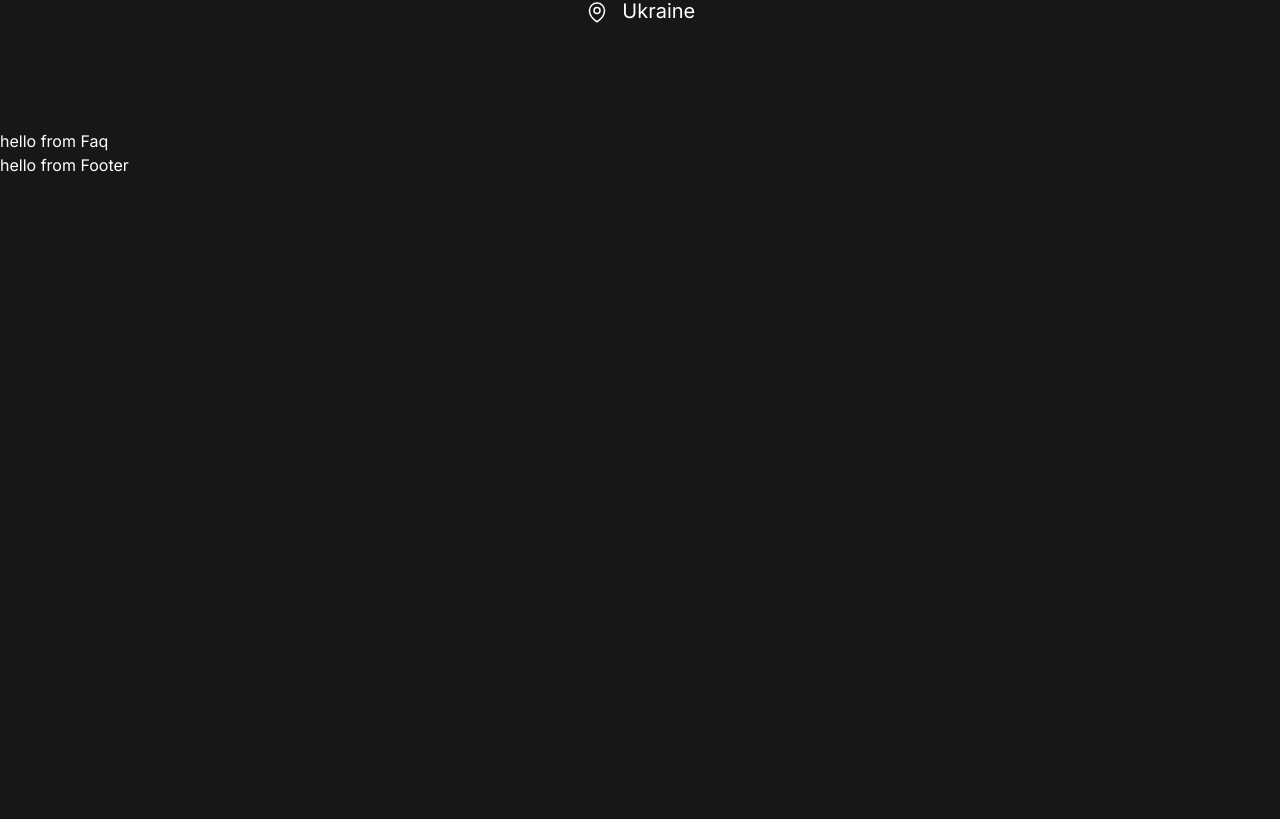
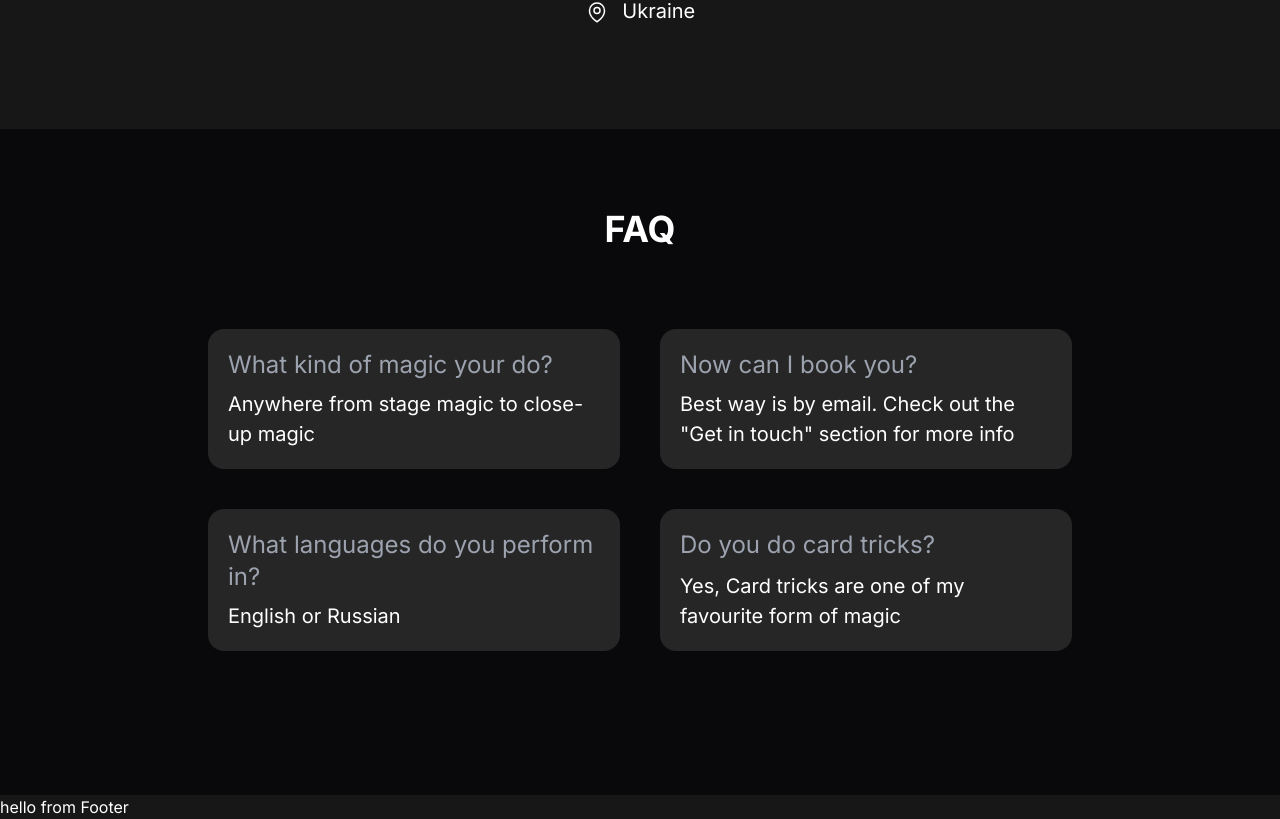
Before and after one commit to konvod93/my-magic-website, a Next.js app: page / in a window 1280 px wide. Shown: the part 3112-3931 px from the top of the page. Before the commit the page ends 3289 px from the top, so only its background shows below. Built offline with nearby package versions, Linux system fonts and the light colour scheme.

Commit message:
updated Faq component

```diff
--- a/src/app/_components/Faq.js
+++ b/src/app/_components/Faq.js
@@ -1,8 +1,46 @@
+const faqs = [
+  {
+    question: "What kind of magic your do?",
+    answer: "Anywhere from stage magic to close-up magic",
+  },
+  {
+    question: "Now can I book you?",
+    answer: 'Best way is by email. Check out the "Get in touch" section for more info',
+  },
+  {
+    question: "What languages do you perform in?",
+    answer: "English or Russian",
+  },
+  {
+    question: "Do you do card tricks?",
+    answer: "Yes, Card tricks are one of my favourite form of magic",
+  },
+];
 
-const FaqSection = () => {
+const Faq = () => {
+
   return (
-    <div>hello from Faq</div>
+    <section className="px-52 bg-zinc-950 pt-20 pb-36">
+      <h2 className="text-4xl font-bold text-center mb-20">FAQ</h2>
+      <div className="grid gap-10 lg:grid-cols-2 xl:grid-cols-2">
+        {faqs.map((f) => (
+          <FaqCard data={f} key={f.question} />
+        ))}
+      </div>
+    </section>
   )
 }
 
-export default FaqSection
+export default Faq;
+
+const FaqCard = ({ data }) => {
+  const { question, answer } = data;
+  return (
+    <div className="lg:col-span-2 xl:col-auto">
+      <div className="flex flex-col justify-between w-full h-full px-5 rounded-2xl py-5 bg-neutral-800">
+        <h3 className="text-2xl text-gray-400 pb-2">{question}</h3>
+        <p className="text-xl leading-normal">{answer}</p>
+      </div>
+    </div>
+  )
+}
```
